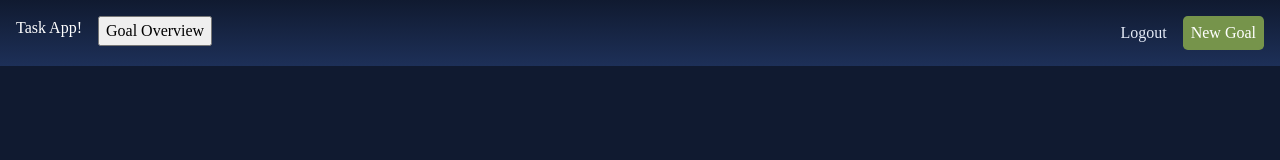
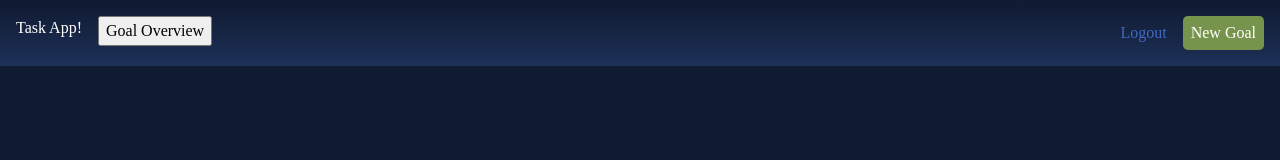
Before and after one commit to Chappydev/goal-tree, a React (Vite) app: page / in a window 1280 px wide. Shown: the top 160 px of the page. Built offline with nearby package versions, Linux system fonts and the light colour scheme.

Commit message:
Add new theme colors

```diff
--- a/src/partials/_colors.scss
+++ b/src/partials/_colors.scss
@@ -4,6 +4,7 @@ $dark-blue1: #14213e;
 $dark-blue2: #101a30;
 $dark-blue-shade-up: hsl(221, 50%, 23%);
 $light-blue1: #335399;
+$light-blue1-shade-up: hsl(221, 50%, 50%);
 $light-blue2: hsl(221, 50%, 93%);
 $red1: #ee6352;
 $red2: #fe5f55;
@@ -19,7 +20,10 @@ $green5: #76944b;
 // Theme
 $bg: $dark-blue2;
 $bg-light: $dark-blue-shade-up;
-$primary: $light-blue2;
+$primary: $light-blue1-shade-up;
+$primary-light: $light-blue2;
 $text: $white;
+// TODO: Change text-dark. Should be darker I think
+$text-dark: $dark-blue2;
 $red: $red5;
 $green: $green5;
```
